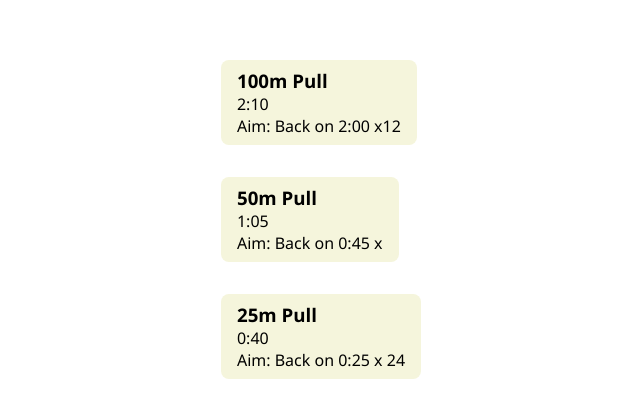
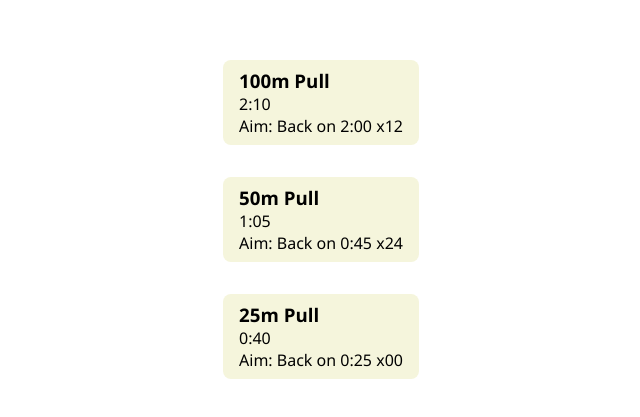
Before and after one commit to aloofist/swimset-countdown-loop, a plain HTML site: page index.html in a window 1280 px wide. Shown: the part 181-598 px from the top of the page, without its empty margins (319-959 px from the left). Drawn offline with Linux system fonts and the light colour scheme.

Commit message:
Update index.html

```diff
--- a/index.html
+++ b/index.html
@@ -19,7 +19,7 @@
         <div class="card">
             <h3>50m Pull</h3>
             <p>1:05</p>
-            <p>Aim: Back on 0:45 x</p>
+            <p>Aim: Back on 0:45 x24</p>
         </div>
     </a>
 
@@ -27,7 +27,7 @@
         <div class="card">
             <h3>25m Pull</h3>
             <p>0:40</p>
-            <p>Aim: Back on 0:25 x 24</p>
+            <p>Aim: Back on 0:25 x00</p>
         </div>
     </a>
 </body>
```
